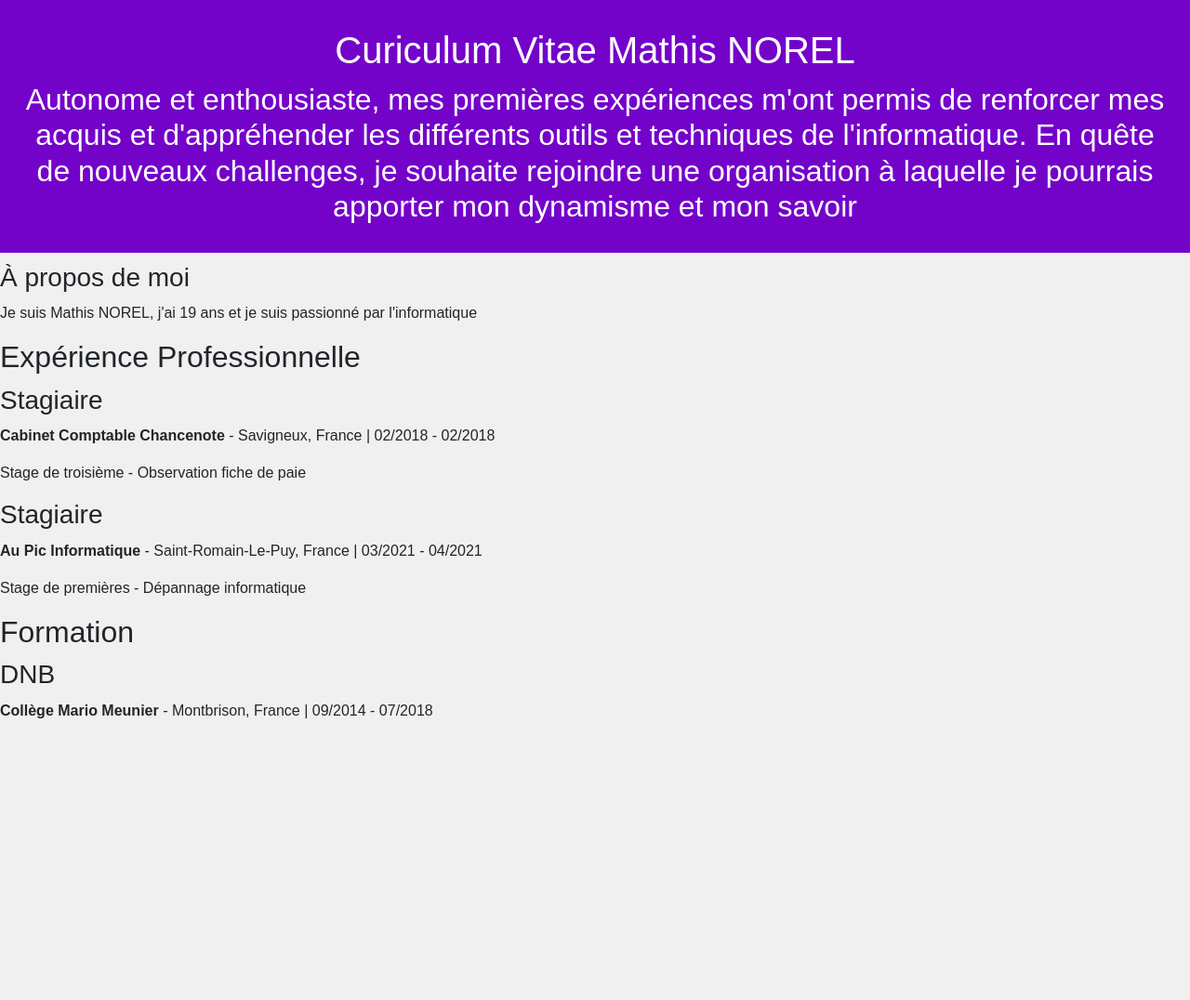
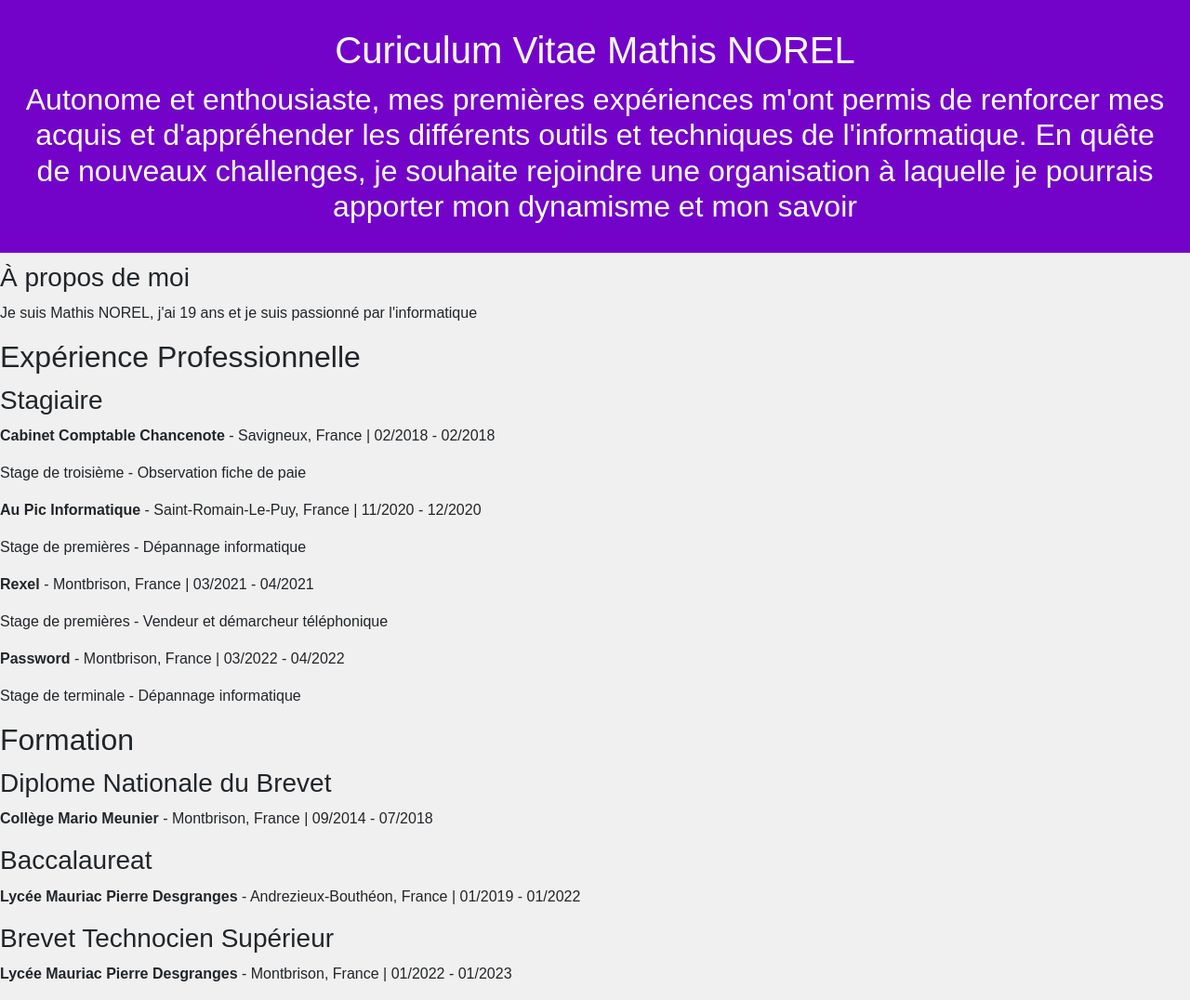
Before and after one commit to MathisN42/CFAI-SLAM, a plain HTML site: page index.html in a window 1280 px wide. Shown: the whole page at 93% size. Before the commit the page ends 800 px from the top, so only its background shows below. Drawn offline with nearby package versions, Linux system fonts and the light colour scheme.

Commit message:
Update index.html

```diff
--- a/index.html
+++ b/index.html
@@ -57,9 +57,18 @@
                 </div>
 
                 <div class="experience">
-                    <h3>Stagiaire</h3>
-                    <p><strong>Au Pic Informatique</strong> - Saint-Romain-Le-Puy, France | 03/2021 - 04/2021</p>
+                    <p><strong>Au Pic Informatique</strong> - Saint-Romain-Le-Puy, France | 11/2020 - 12/2020</p>
                     <p>Stage de premières - Dépannage informatique</p>
+                </div>
+
+                <div class="experience">
+                    <p><strong>Rexel</strong> - Montbrison, France | 03/2021 - 04/2021</p>
+                    <p>Stage de premières - Vendeur et démarcheur téléphonique</p>
+                </div>
+
+                <div class="experience">
+                    <p><strong>Password</strong> - Montbrison, France | 03/2022 - 04/2022</p>
+                    <p>Stage de terminale - Dépannage informatique</p>
                 </div>
 
             </section>
@@ -67,10 +76,20 @@
             <section class="section">
                 <h2>Formation</h2>
                 <div class="formation">
-                    <h3>DNB</h3>
+                    <h3>Diplome Nationale du Brevet</h3>
                     <p><strong>Collège Mario Meunier</strong> - Montbrison, France | 09/2014 - 07/2018</p>
                 </div>
-                <!-- Ajoute d'autres formations si nécessaire -->
+
+                <div class="formation">
+                    <h3>Baccalaureat</h3>
+                    <p><strong>Lycée Mauriac Pierre Desgranges</strong> - Andrezieux-Bouthéon, France | 01/2019 - 01/2022</p>
+                </div>
+
+                <div class="formation">
+                    <h3>Brevet Technocien Supérieur</h3>
+                    <p><strong>Lycée Mauriac Pierre Desgranges</strong> - Montbrison, France | 01/2022 - 01/2023</p>
+                </div>
+
             </section>
         </div>
         <script src="https://cdn.jsdelivr.net/npm/bootstrap@5.3.2/dist/js/bootstrap.bundle.min.js" integrity="sha384-C6RzsynM9kWDrMNeT87bh95OGNyZPhcTNXj1NW7RuBCsyN/o0jlpcV8Qyq46cDfL" crossorigin="anonymous"></script>
```
